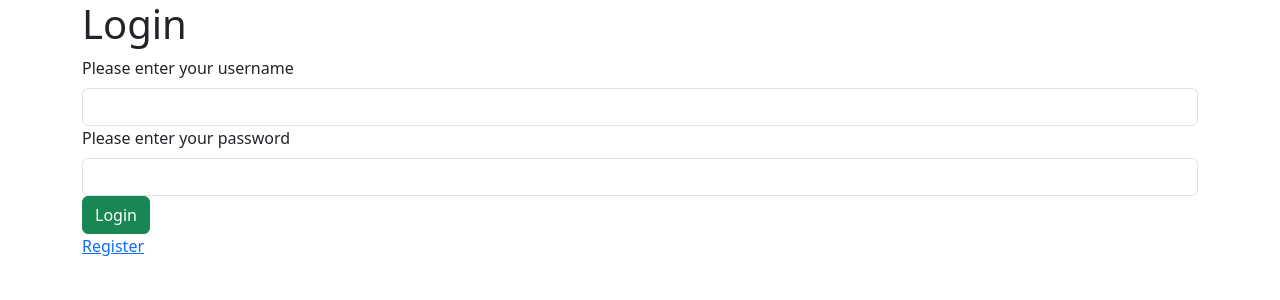
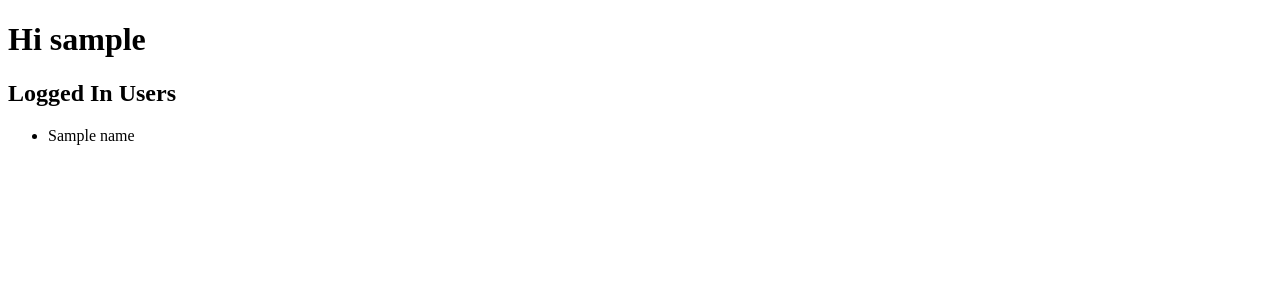
Before and after one commit to sayan01/bootcamp, a Flask app: template templates/index.html in a window 1280 px wide. Shown: the top 300 px of the page. Run offline with Flask 3, Linux system fonts and the light colour scheme; the template is opened without the code that fills it: most values are stand-ins (such as "Sample title", 1, 10 or a date in 2020).

Commit message:
add homepage and user session

```diff
--- a/main.py
+++ b/main.py
@@ -1,4 +1,4 @@
-from flask import Flask, render_template, request, redirect
+from flask import Flask, render_template, request, redirect, session
 from dotenv import load_dotenv
 import os
 
@@ -6,18 +6,24 @@ load_dotenv()
 
 app = Flask(__name__)
 
+secret_key = os.getenv('SECRET_KEY')
+app.config['SECRET_KEY'] = secret_key
+
 @app.route('/')
 def home():
-    return redirect('/login')
+    username=session['username']
+    return render_template('index.html',user_name=username, names=
+                           ['Alpha', 'Bravo', 'Charlie', 'Jack'])
 
 @app.route('/login')
 def login():
-    return render_template('index.html')
+    return render_template('login.html')
 
 @app.route('/login', methods=['POST'])
 def login_post():
     username = request.form.get('username')
     password = request.form.get('password')
-    return username+password
+    session['username'] = username
+    return redirect('/')
 
 # app.run(debug=True)
--- a/templates/index.html
+++ b/templates/index.html
@@ -3,24 +3,20 @@
 <head>
     <meta charset="UTF-8">
     <meta name="viewport" content="width=device-width, initial-scale=1.0">
-    <link href="https://cdn.jsdelivr.net/npm/bootstrap@5.3.3/dist/css/bootstrap.min.css" rel="stylesheet" integrity="sha384-QWTKZyjpPEjISv5WaRU9OFeRpok6YctnYmDr5pNlyT2bRjXh0JMhjY6hW+ALEwIH" crossorigin="anonymous">
-    <title>Grocery Shop</title>
-    <script defer src="https://cdn.jsdelivr.net/npm/bootstrap@5.3.3/dist/js/bootstrap.bundle.min.js" integrity="sha384-YvpcrYf0tY3lHB60NNkmXc5s9fDVZLESaAA55NDzOxhy9GkcIdslK1eN7N6jIeHz" crossorigin="anonymous"></script>
+    <title>Home | Grocery Shop</title>
 </head>
 <body>
-    <div class="container">
-
-        <h1>Login</h1>
-        <form action="" method="POST">
-            <label for="username" class="form-label">Please enter your username</label>
-            <input type="text" name="username" class="form-control">
-
-            <label for="password" class="form-label">Please enter your password</label>
-            <input type="password" name="password" class="form-control">
-            <button class="btn btn-success">Login</button>
-        </form>
-        <a href="/register">Register</a>
-    </div>
-        <!-- this is a comment -->
+  <h1>Hi {{user_name}}</h1>
+  <h2>Logged In Users</h2>
+  <ul>
+      {% for name in names %}
+      <li>
+          {{name}}
+          {% if name == user_name %}
+            (you)
+          {% endif %}
+      </li>
+      {% endfor %}
+</ul>
 </body>
 </html>
```
Also changed, not shown: templates/login.html (added, +26 -0 lines).
